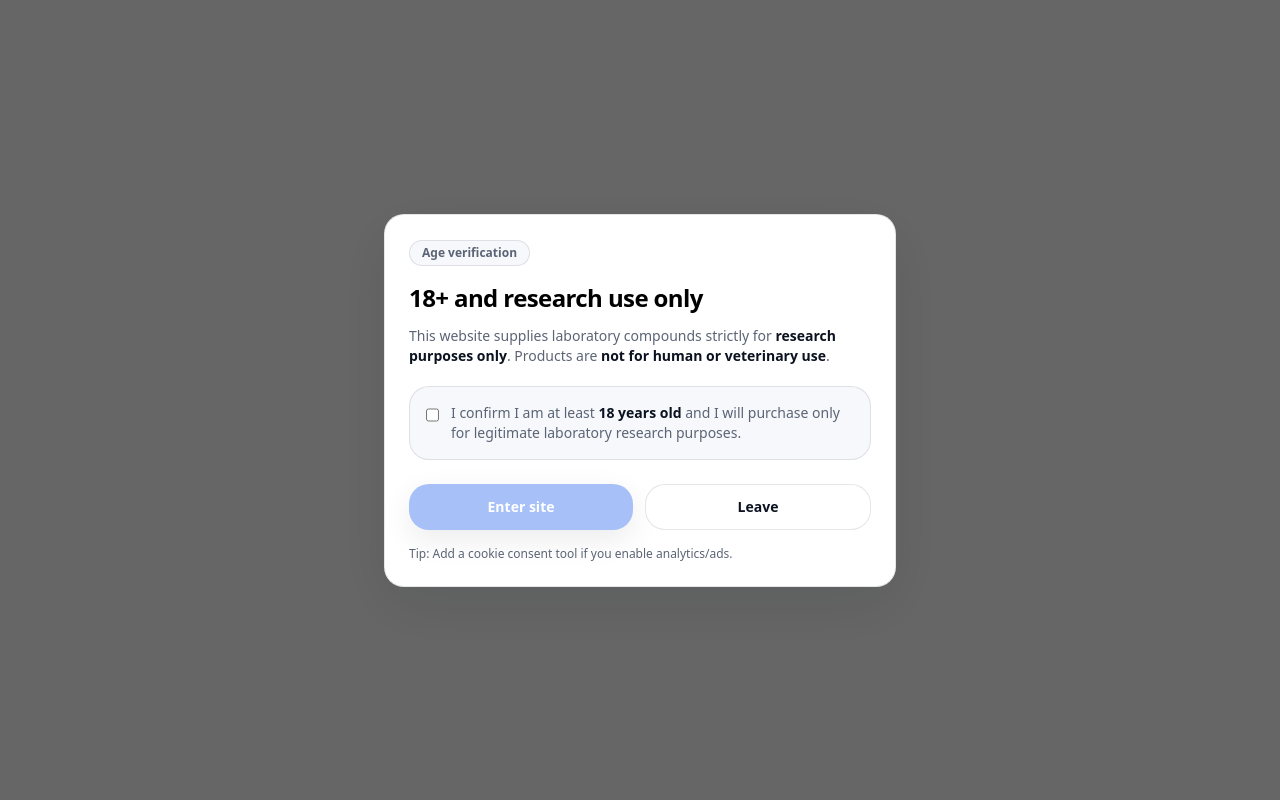
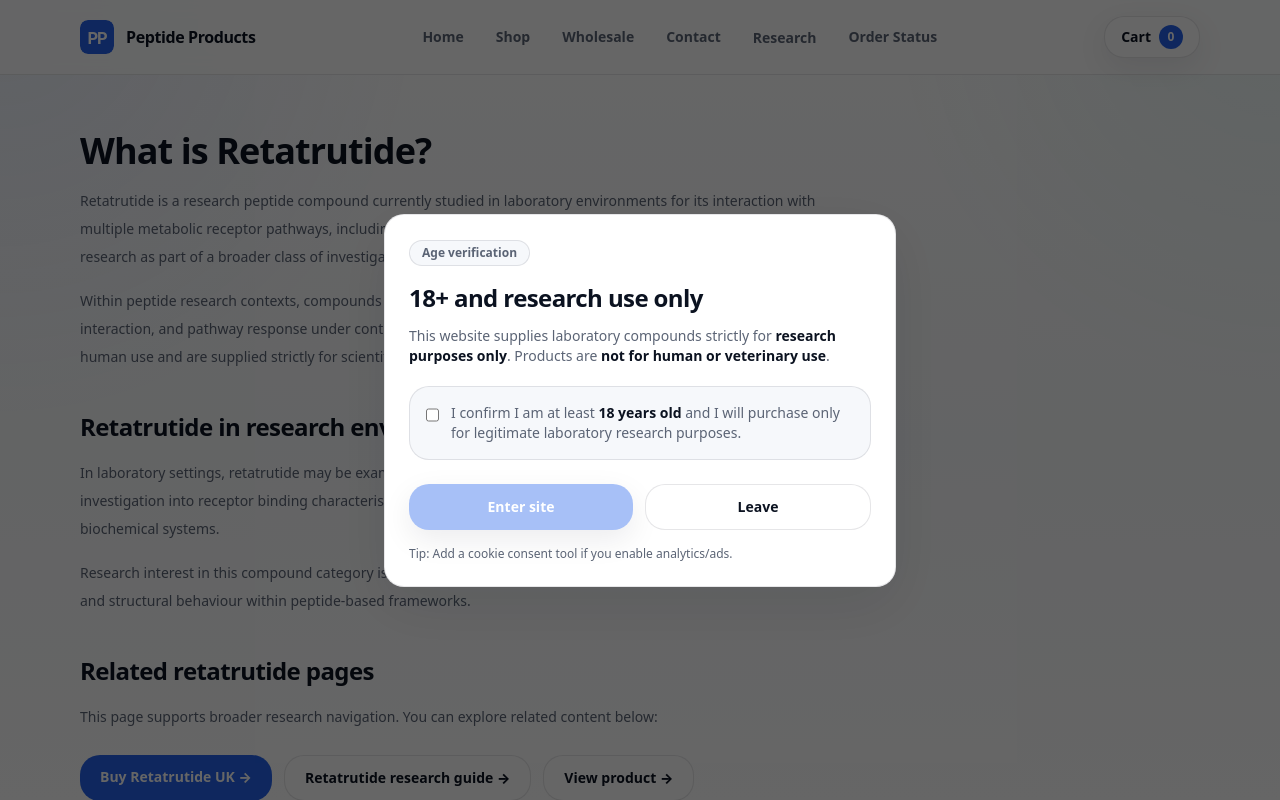
Before and after one commit to readdocs-ai/peptideproducts-store, a Next.js app: page /what-is-retatrutide in a window 1280 px wide. Before the commit this address had no page. Shown: the top 800 px of the page. Built offline with nearby package versions, Linux system fonts and the light colour scheme.

Commit message:
update files

```diff
--- /dev/null
+++ b/src/app/what-is-retatrutide/page.tsx
@@ -0,0 +1,100 @@
+import type { Metadata } from "next";
+import Link from "next/link";
+import { Header } from "@/components/Header";
+import { Footer } from "@/components/Footer";
+import { Container } from "@/components/Container";
+
+export const metadata: Metadata = {
+  title: "What is Retatrutide? | Research Peptide Overview UK",
+  description:
+    "What is retatrutide? Explore this research peptide compound, its laboratory context, and how it relates to GLP-1, GIP and glucagon pathway studies.",
+  alternates: {
+    canonical: "https://www.peptideproducts.co.uk/what-is-retatrutide",
+  },
+};
+
+export default function Page() {
+  return (
+    <div>
+      <Header />
+
+      <main className="py-14">
+        <Container>
+          <h1 className="text-4xl font-extrabold tracking-tight">
+            What is Retatrutide?
+          </h1>
+
+          <p className="mt-4 max-w-3xl text-sm leading-7 text-muted">
+            Retatrutide is a research peptide compound currently studied in laboratory
+            environments for its interaction with multiple metabolic receptor pathways,
+            including GLP-1, GIP, and glucagon receptors. It is positioned within
+            scientific research as part of a broader class of investigational peptide
+            compounds.
+          </p>
+
+          <p className="mt-4 max-w-3xl text-sm leading-7 text-muted">
+            Within peptide research contexts, compounds such as retatrutide are explored
+            for molecular behaviour, receptor interaction, and pathway response under
+            controlled laboratory conditions. These compounds are not intended for human
+            use and are supplied strictly for scientific and analytical study.
+          </p>
+
+          <h2 className="mt-10 text-2xl font-extrabold tracking-tight">
+            Retatrutide in research environments
+          </h2>
+
+          <p className="mt-4 max-w-3xl text-sm leading-7 text-muted">
+            In laboratory settings, retatrutide may be examined as part of metabolic
+            pathway research. This includes investigation into receptor binding
+            characteristics and how peptide compounds interact within controlled
+            biochemical systems.
+          </p>
+
+          <p className="mt-4 max-w-3xl text-sm leading-7 text-muted">
+            Research interest in this compound category is typically focused on
+            analytical modelling, compound comparison, and structural behaviour within
+            peptide-based frameworks.
+          </p>
+
+          <h2 className="mt-10 text-2xl font-extrabold tracking-tight">
+            Related retatrutide pages
+          </h2>
+
+          <p className="mt-4 max-w-3xl text-sm leading-7 text-muted">
+            This page supports broader research navigation. You can explore related
+            content below:
+          </p>
+
+          <div className="mt-6 flex flex-wrap gap-3">
+            <Link
+              href="/buy-retatrutide-uk"
+              className="rounded-xl2 bg-accent px-5 py-3 text-sm font-extrabold text-white"
+            >
+              Buy Retatrutide UK →
+            </Link>
+
+            <Link
+              href="/retatrutide-research-peptide"
+              className="rounded-xl2 border border-line bg-white px-5 py-3 text-sm font-extrabold text-ink"
+            >
+              Retatrutide research guide →
+            </Link>
+
+            <Link
+              href="/product/retatrutide"
+              className="rounded-xl2 border border-line bg-white px-5 py-3 text-sm font-extrabold text-ink"
+            >
+              View product →
+            </Link>
+          </div>
+
+          <p className="mt-6 max-w-3xl text-xs text-muted">
+            Research use only. Not for human or veterinary use.
+          </p>
+        </Container>
+      </main>
+
+      <Footer />
+    </div>
+  );
+}
```
